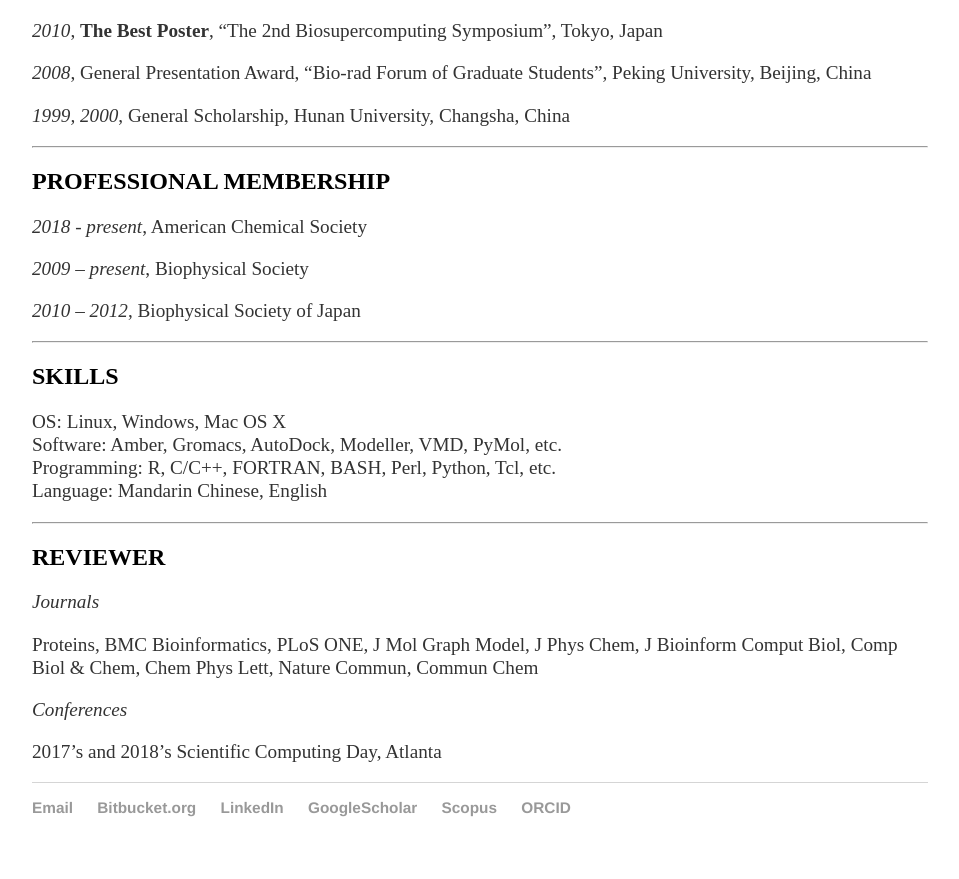
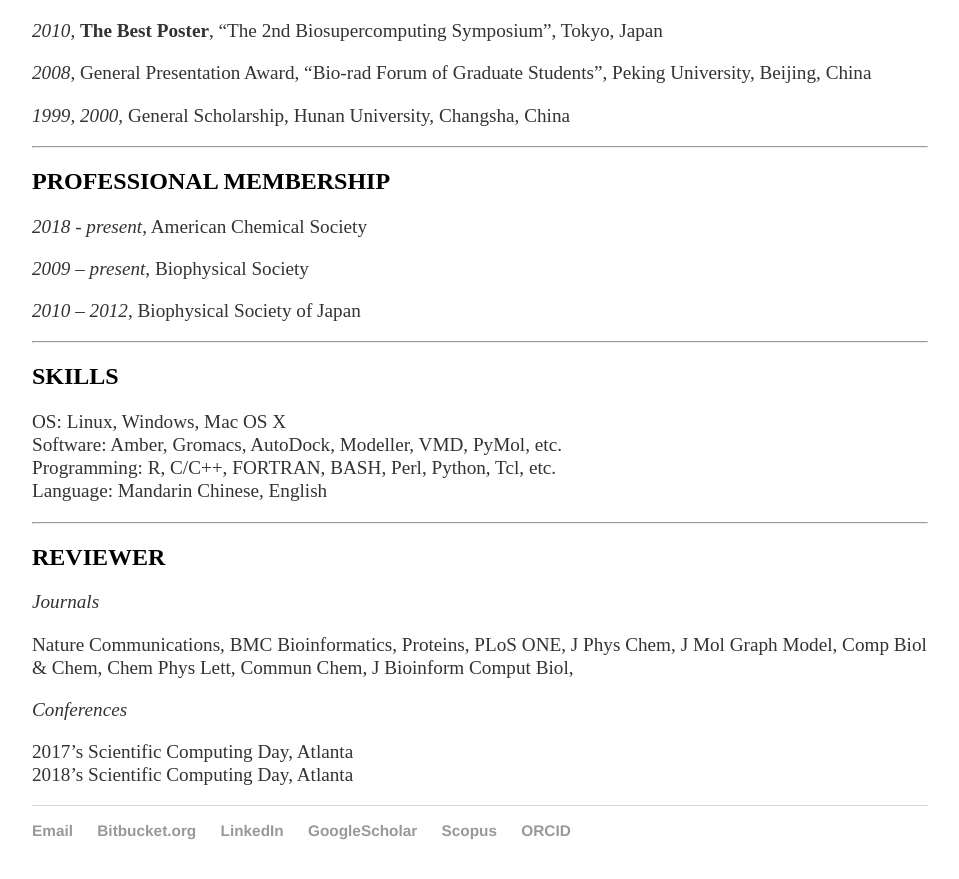
Before and after one commit to xinqyao/xinqyao.github.io, a Jekyll site: the page built from cv/index.md, in a window 1280 px wide and 900 px high, scrolled down 1482 px. Shown: the top 879 px of the window, without its empty margins (160-1119 px from the left). Built offline with Jekyll 4.4.1, drawn with Linux system fonts in a browser that asks for light colours.

Commit message:
Update index.md

```diff
--- a/cv/index.md
+++ b/cv/index.md
@@ -69,8 +69,9 @@ Language: Mandarin Chinese, English <br>
 ## REVIEWER
 *Journals*
 
-Proteins, BMC Bioinformatics, PLoS ONE, J Mol Graph Model, J Phys Chem, J Bioinform Comput Biol, Comp Biol & Chem, Chem Phys Lett, Nature Commun, Commun Chem
+Nature Communications, BMC Bioinformatics, Proteins, PLoS ONE, J Phys Chem, J Mol Graph Model, Comp Biol & Chem, Chem Phys Lett, Commun Chem, J Bioinform Comput Biol,
 
 *Conferences*
 
-2017's and 2018's Scientific Computing Day, Atlanta
+2017's Scientific Computing Day, Atlanta<br>
+2018's Scientific Computing Day, Atlanta
```
